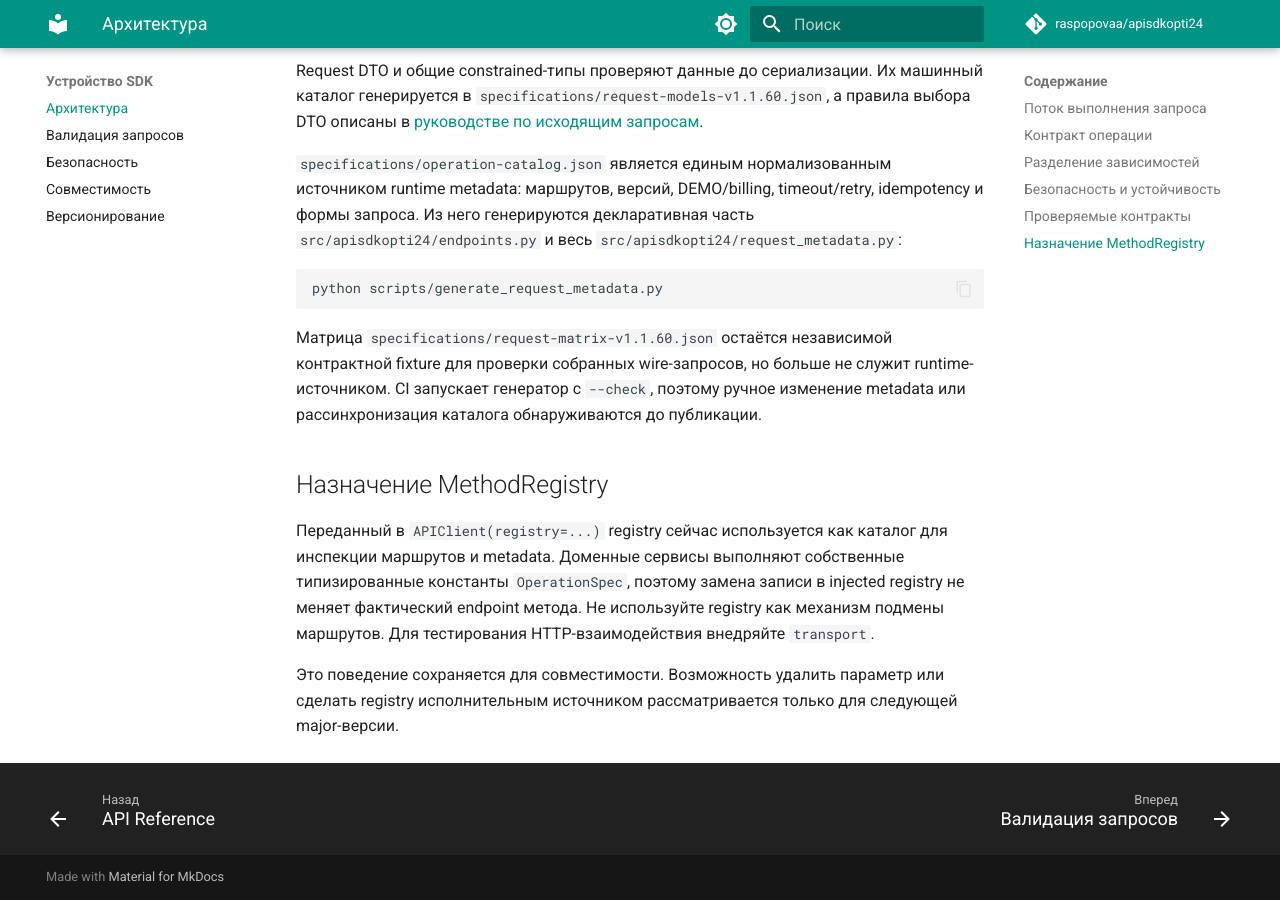
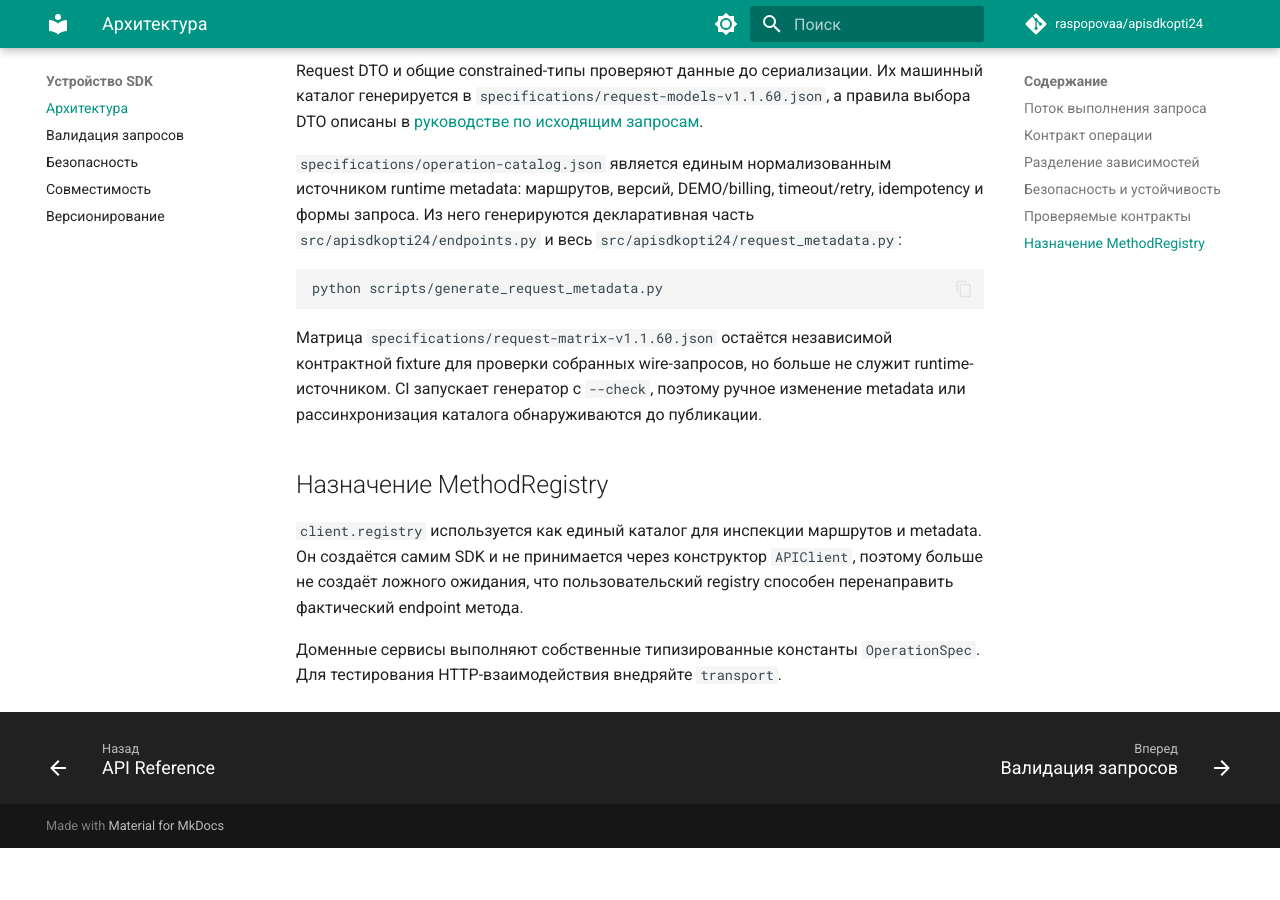
Before and after one commit to raspopovaa/apisdkopti24, an MkDocs documentation site: the page built from docs/architecture.md, in a window 1280 px wide and 900 px high, scrolled down 1855 px. Built offline with MkDocs 1.6.1 and Material for MkDocs 9.7.7, drawn with Linux system fonts in a browser that asks for light colours; comment, search, counter and statistics services are not loaded; the version menu is left out; after the commit the page ends 2703 px from its top, so only the background shows below that.

Commit message:
docs: clarify non-injectable inspection registry

```diff
--- a/docs/architecture.md
+++ b/docs/architecture.md
@@ -92,12 +92,10 @@ metadata или рассинхронизация каталога обнаруж
 
 ## Назначение MethodRegistry
 
-Переданный в `APIClient(registry=...)` registry сейчас используется как каталог
-для инспекции маршрутов и metadata. Доменные сервисы выполняют собственные
-типизированные константы `OperationSpec`, поэтому замена записи в injected registry
-не меняет фактический endpoint метода. Не используйте registry как механизм
-подмены маршрутов. Для тестирования HTTP-взаимодействия внедряйте `transport`.
+`client.registry` используется как единый каталог для инспекции маршрутов и
+metadata. Он создаётся самим SDK и не принимается через конструктор
+`APIClient`, поэтому больше не создаёт ложного ожидания, что пользовательский
+registry способен перенаправить фактический endpoint метода.
 
-Это поведение сохраняется для совместимости. Возможность удалить параметр или
-сделать registry исполнительным источником рассматривается только для следующей
-major-версии.
+Доменные сервисы выполняют собственные типизированные константы
+`OperationSpec`. Для тестирования HTTP-взаимодействия внедряйте `transport`.
```
